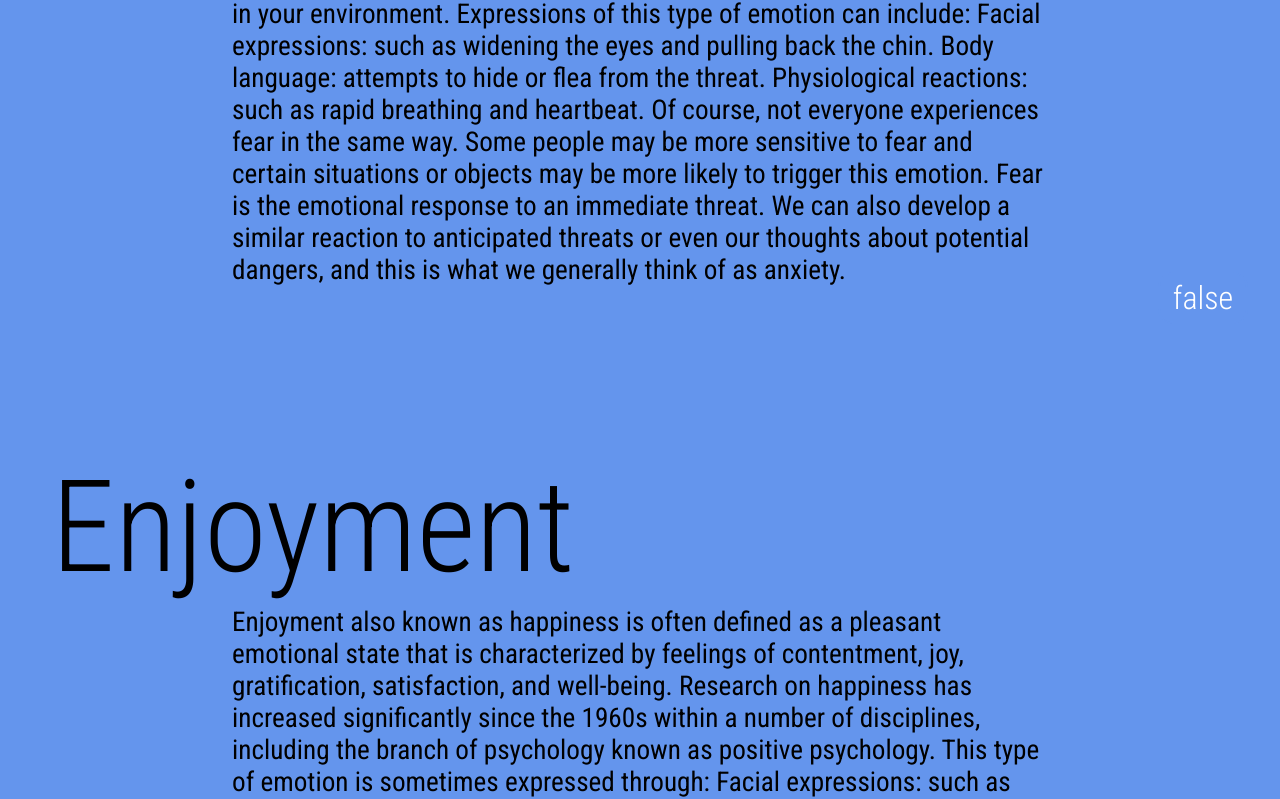
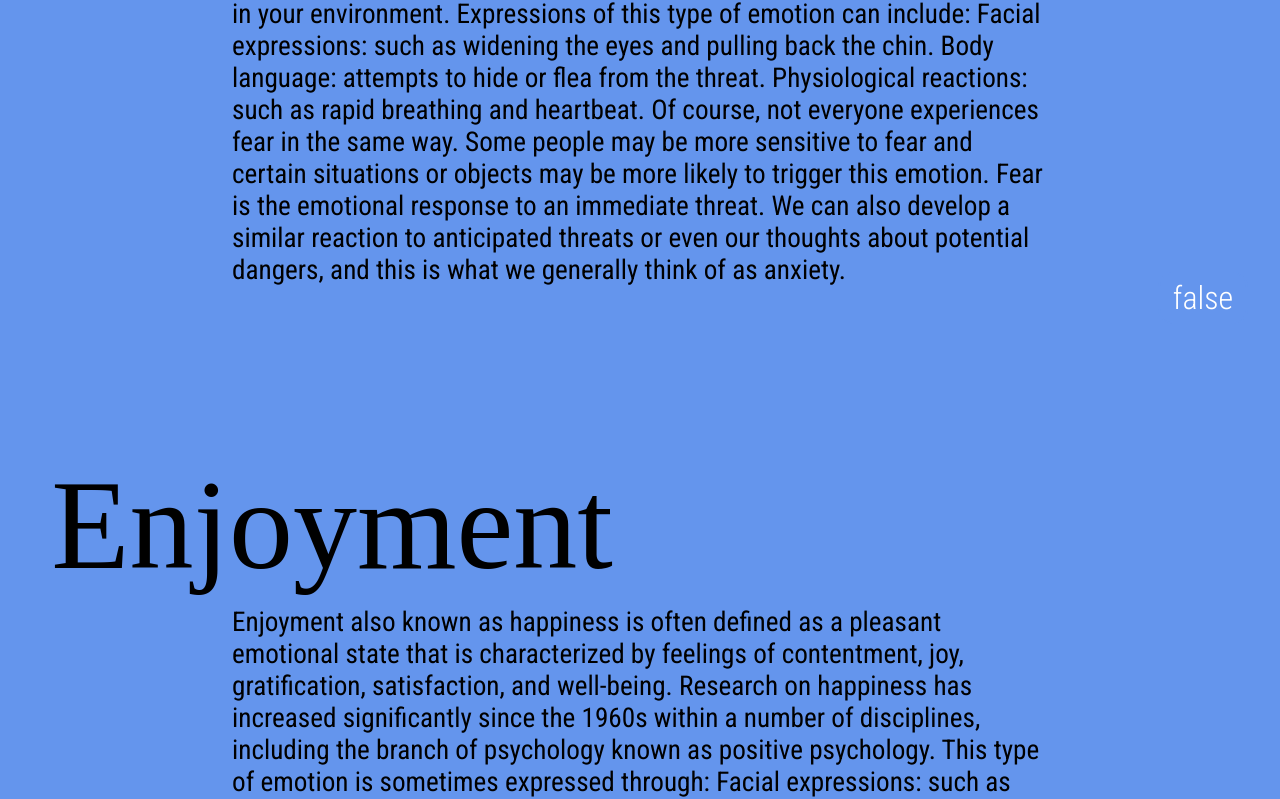
Before and after one commit to Matt-478/Emotions, a React (Create React App) app in the folder emotions-app/: page / in a window 1280 px wide. Shown: the part 2012-2811 px from the top of the page. Built offline with nearby package versions, Linux system fonts and the light colour scheme; a web font is replaced by a local one.

Commit message:
deleted mixin, added a new class to try and change font in safari

```diff
--- a/emotions-app/src/components/EnjoymentSection.jsx
+++ b/emotions-app/src/components/EnjoymentSection.jsx
@@ -20,8 +20,8 @@ export default function EnjoymentSection ({ demoToggle, changeState }) {
           id={enjoymentObj.title}
         >
           <h1
-            className={"allFontsProps emotionTitle"}
-            style={{fontFamily: enjoyment ? enjoymentObj.emotionProps.realFontFamily : 'Roboto Condensed'}}
+            className={"allFontsProps emotionTitle eFont"}
+            style={{fontFamily: enjoymentObj.emotionProps.realFontFamily}}
           >
             {enjoymentObj.title}
           </h1>
--- a/emotions-app/src/components/FearSection.jsx
+++ b/emotions-app/src/components/FearSection.jsx
@@ -21,7 +21,7 @@ export default function FearSection({ demoToggle }) {
         >
           <h1
           className={"allFontsProps emotionTitle"}
-          style={{fontFamily: fear ? fearObj.emotionProps.realFontFamily : 'Roboto Condensed'}}
+          style={{fontFamily: fearObj.emotionProps.realFontFamily}}
           >
             {fearObj.title}
           </h1>
--- a/emotions-app/src/main.css
+++ b/emotions-app/src/main.css
@@ -52,6 +52,12 @@ body .p-relative {
     src: url("./fonts/Janeausten-rpRp.ttf");
     font-style: normal;
   }
+}
+
+body .eFont {
+  font-family: JaneAusten;
+  src: url("./fonts/Janeausten-rpRp.ttf");
+  font-style: normal;
 }
 
 @font-face {
--- a/emotions-app/src/main.sass
+++ b/emotions-app/src/main.sass
@@ -23,14 +23,6 @@ body
     position: relative
 
 
-  // MIXINS _________________________________________________________________________________________________________________________________________
-  @mixin forFontToChange($emotionFontFamily)
-    font-family: $emotionFontFamily
-    font-size: $headlineSize + 2em
-    cursor: default
-    position: absolute
-
-
   // FONT FACES _________________________________________________________________________________________________________________________________________
   // ANGER
   @font-face
@@ -54,6 +46,11 @@ body
 
   // ENJOYMENT
   @font-face
+    font-family: JaneAusten
+    src: url("./fonts/Janeausten-rpRp.ttf")
+    font-style: normal
+
+  .eFont
     font-family: JaneAusten
     src: url("./fonts/Janeausten-rpRp.ttf")
     font-style: normal
```
Also changed, not shown: 1 other file (tests, documents, lock files or other folders).
